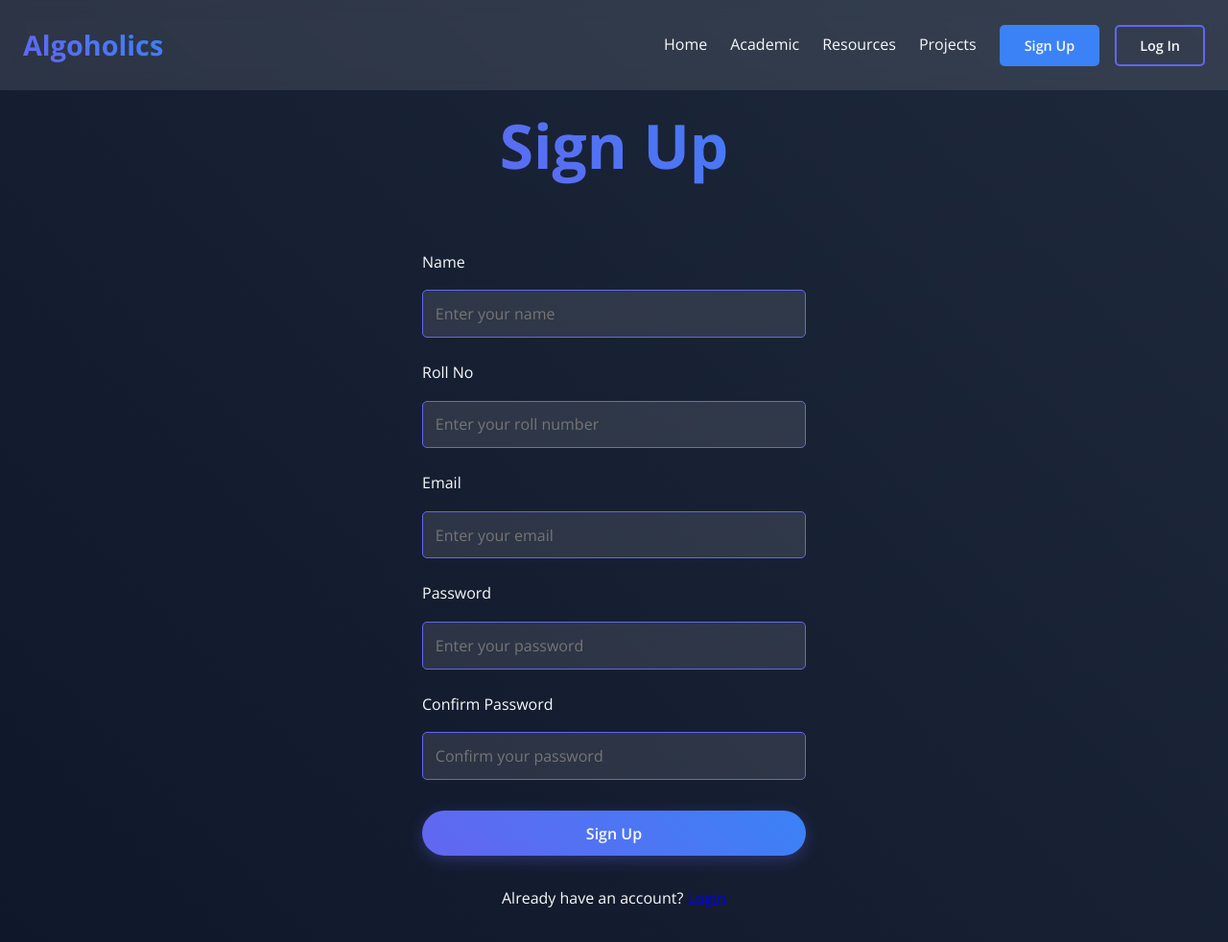
After one commit to onyxfuzzx/Algoholic, a PHP site: page /signup.html in a window 1280 px wide. The commit adds this page. Shown: the whole page at 96% size. Run offline with PHP 8.4, Linux system fonts and the light colour scheme.

Commit message:
new line

```diff
--- a/index.html
+++ b/index.html
@@ -26,8 +26,8 @@
         <a href="comingsoon.html">Careers</a>
         <a href="comingsoon.html">Network</a>
         <div class="auth-buttons">
-            <a href="comingsoon.html" class="nav-button signup-button">Sign Up</a>
-            <a href="comingsoon.html" class="nav-button login-button">Log In</a>
+            <a href="signup.html" class="nav-button signup-button">Sign Up</a>
+            <a href="login.html" class="nav-button login-button">Log In</a>
         </div>
     </nav>
 
--- /dev/null
+++ b/signup.html
@@ -0,0 +1,79 @@
+<!DOCTYPE html>
+<html lang="en">
+<head>
+    <meta charset="UTF-8">
+    <meta name="viewport" content="width=device-width, initial-scale=1.0">
+    <title>Sign Up - Algoholic</title>
+    <link rel="stylesheet" href="styles.css">
+    <link rel="preconnect" href="https://fonts.googleapis.com">
+    <link rel="preconnect" href="https://fonts.gstatic.com" crossorigin>
+    <link href="https://fonts.googleapis.com/css2?family=Open+Sans:ital,wght@0,300..800;1,300..800&display=swap" rel="stylesheet">
+</head>
+<body>
+    <header class="header">
+        <div class="logo">
+            <a href="index.html">Algoholics</a>
+        </div>
+
+        <!-- Desktop Navigation -->
+        <nav class="nav-links">
+            <a href="index.html">Home</a>
+            <a href="comingsoon.html">Academic</a>
+            <a href="resources.html">Resources</a>
+            <a href="comingsoon.html">Projects</a>
+            <div class="auth-buttons">
+                <a href="signup.html" class="nav-button signup-button">Sign Up</a>
+                <a href="login.html" class="nav-button login-button">Log In</a>
+            </div>
+        </nav>
+
+        <!-- Mobile Navigation -->
+        <div class="mobile-nav">
+            <div class="menu-toggle" id="mobile-menu">
+                <span class="bar"></span>
+                <span class="bar"></span>
+                <span class="bar"></span>
+            </div>
+        </div>
+    </header>
+
+    <!-- Signup Form -->
+    <section class="hero">
+        <div class="hero-content" style="width: 100%; max-width: 400px;">
+            <h1 class="form-h1-signup" style="text-align: center; margin-bottom: 2rem;">Sign Up</h1>
+            <form id="signup-form" class="form" style="width: 100%;">
+                <div class="form-group" style="margin-bottom: 1.5rem;">
+                    <label for="name" style="display: block; text-align: left; margin-bottom: 0.5rem;">Name</label>
+                    <input type="text" id="name" name="name" placeholder="Enter your name" required
+                           style="width: 100%; padding: 0.8rem; border-radius: 5px;">
+                </div>
+                <div class="form-group" style="margin-bottom: 1.5rem;">
+                    <label for="rollno" style="display: block; text-align: left; margin-bottom: 0.5rem;">Roll No</label>
+                    <input type="text" id="rollno" name="rollno" placeholder="Enter your roll number" required
+                           style="width: 100%; padding: 0.8rem; border-radius: 5px;">
+                </div>
+                <div class="form-group" style="margin-bottom: 1.5rem;">
+                    <label for="email" style="display: block; text-align: left; margin-bottom: 0.5rem;">Email</label>
+                    <input type="email" id="email" name="email" placeholder="Enter your email" required
+                           style="width: 100%; padding: 0.8rem; border-radius: 5px;">
+                </div>
+                <div class="form-group" style="margin-bottom: 1.5rem;">
+                    <label for="password" style="display: block; text-align: left; margin-bottom: 0.5rem;">Password</label>
+                    <input type="password" id="password" name="password" placeholder="Enter your password" required
+                           style="width: 100%; padding: 0.8rem; border-radius: 5px;">
+                </div>
+                <div class="form-group" style="margin-bottom: 2rem;">
+                    <label for="confirm-password" style="display: block; text-align: left; margin-bottom: 0.5rem;">Confirm Password</label>
+                    <input type="password" id="confirm-password" name="confirm-password"
+                           placeholder="Confirm your password" required
+                           style="width: 100%; padding: 0.8rem; border-radius: 5px;">
+                </div>
+                <button type="submit" class="cta-button" style="width: 100%;">Sign Up</button>
+            </form>
+            <p style="text-align: center; margin-top: 1.5rem;">Already have an account? <a href="login.html">Login</a></p>
+        </div>
+    </section>
+
+    <script src="script.js"></script>
+</body>
+</html>
--- a/styles.css
+++ b/styles.css
@@ -1073,3 +1073,46 @@ body {
     from { opacity: 0; transform: translate(-50%, -55%); }
     to { opacity: 1; transform: translate(-50%, -50%); }
 }
+
+/* Add to your existing CSS */
+.auth-form{
+    width: 100%;
+    max-width: 400px;
+}
+
+.auth-form h1 {
+    text-align: center;
+    margin-bottom: 2rem;
+}
+
+.form-group {
+    margin-bottom: 1.5rem;
+}
+
+.form-group label {
+    display: block;
+    text-align: left;
+    margin-bottom: 0.5rem;
+}
+
+.form-group input {
+    width: 100%;
+    padding: 0.8rem;
+    border-radius: 5px;
+}
+
+.auth-cta-button {
+    width: 100%;
+}
+
+.form-links {
+    text-align: center;
+    margin-top: 1.5rem;
+}
+
+.form-h1-signup{
+    text-align: center;
+    margin-bottom: 2rem;
+    padding: 2cm 0 0.5cm 0; /* 1cm top, 0 left/right, 2cm bottom */
+    margin: 0px 0px 0px 0px;
+}
```
Also changed, not shown: login.html (added, +63 -0 lines).
